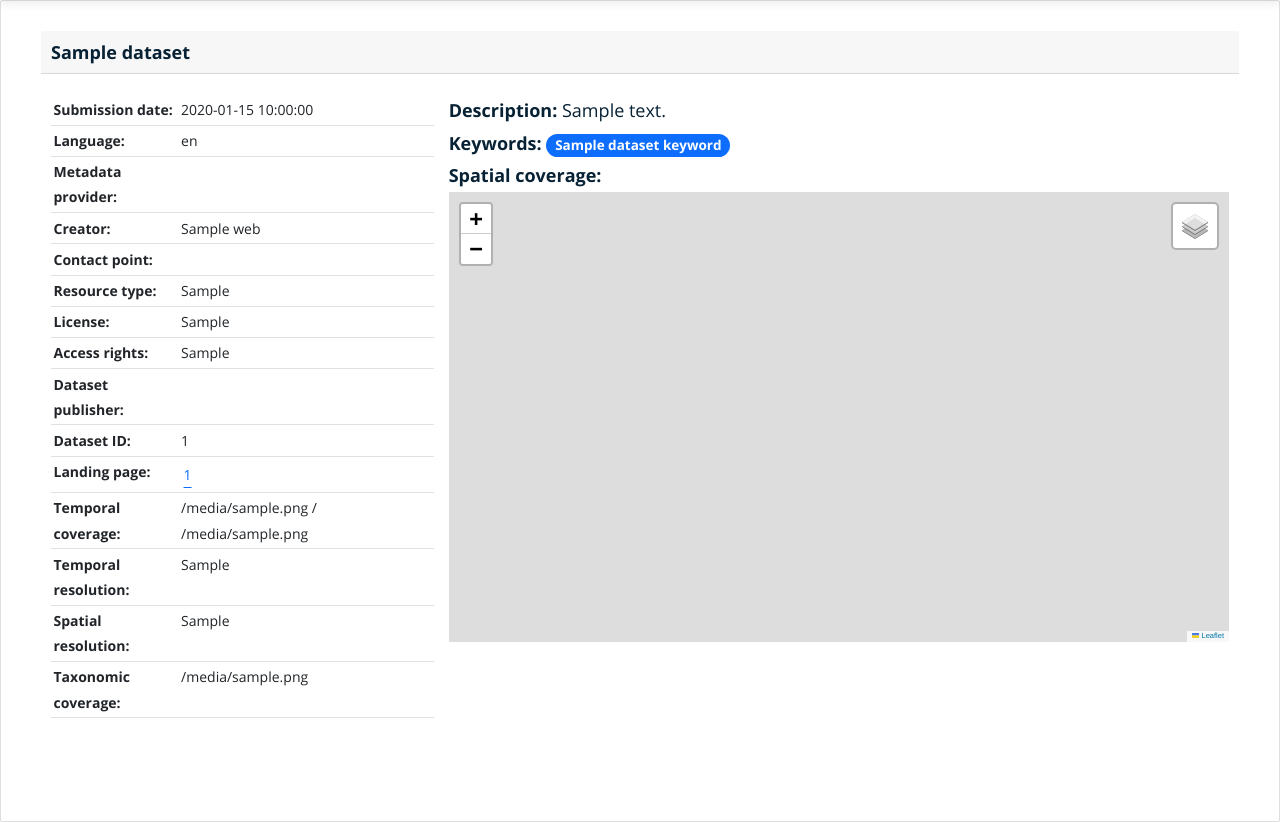
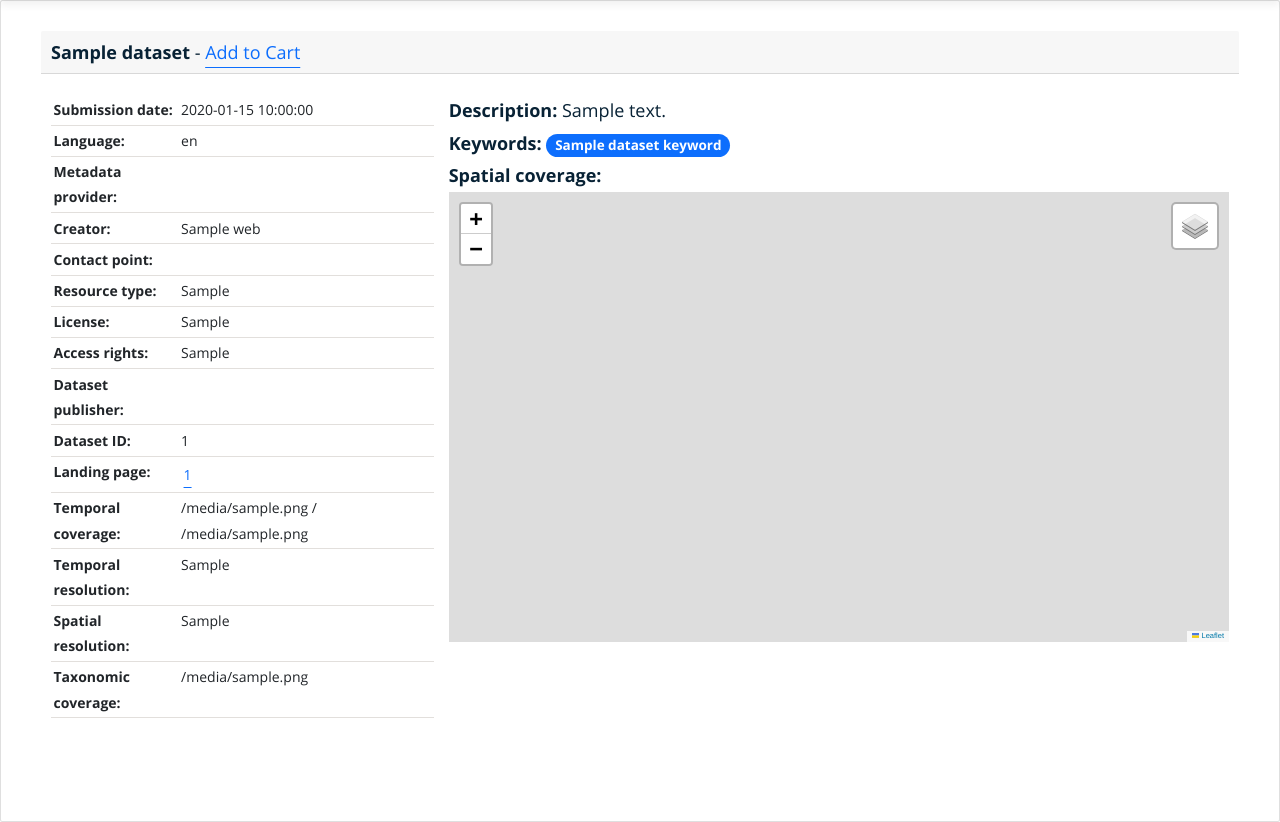
Before and after one commit to LTER-LIFE/DataRegistry, a Flask app: template application/templates/dataset_table.html in a window 1280 px wide. Shown: the part 132-954 px from the top of the page. Run offline with Flask 3, Linux system fonts and the light colour scheme; the template is opened without the code that fills it: most values are stand-ins (such as "Sample title", 1, 10 or a date in 2020); parts of the project's set-up code (start-up, migrations or seed data) failed here and were passed over; some libraries are stand-ins or nearby versions.

Commit message:
add to cart button in template

```diff
--- a/application/templates/dataset_table.html
+++ b/application/templates/dataset_table.html
@@ -4,7 +4,7 @@
     {% for dataset in datasets %}
         <div class="card">
             <div class="card-header">
-                <b>{{ dataset.title }}</b>
+                <b>{{ dataset.title }}</b> - <a href="{{ url_for('add_to_cart', dataset_id=dataset.dataset_id) }}">Add to Cart</a>
             </div>
             <div class="card-body">
                 <p></p>
```
